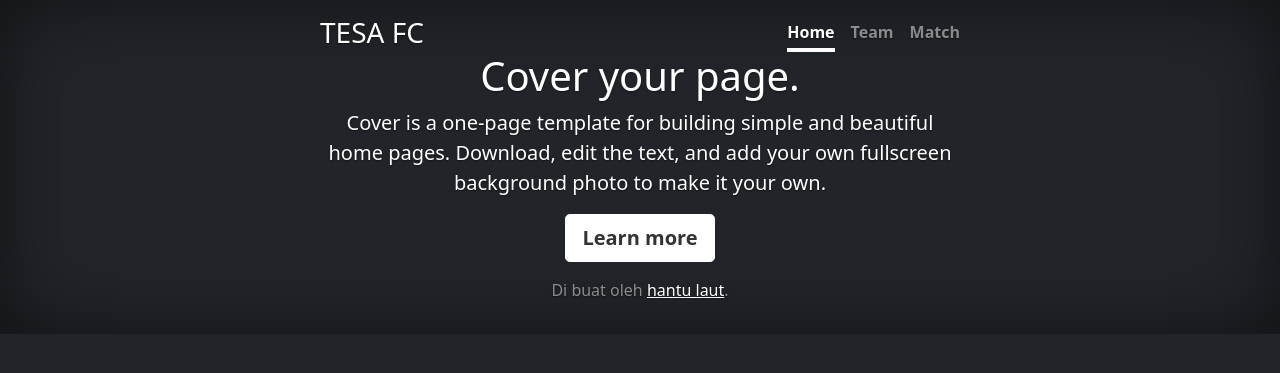
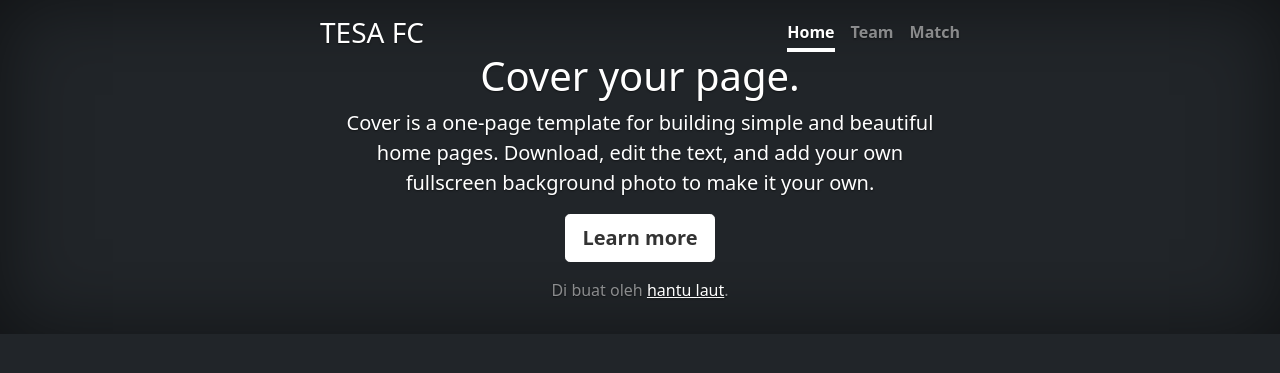
Before and after one commit to tesafc/www, a Jekyll site: the page built from index.html, in a window 1280 px wide. Shown: the top 373 px of the page. Built offline with Jekyll 4.4.1, drawn with Linux system fonts in a browser that asks for light colours.

Commit message:
Update default.html

```diff
--- a/_layouts/default.html
+++ b/_layouts/default.html
@@ -44,7 +44,7 @@
           </nav>
         </div>
       </header>
-      <main>
+      <main class="px-3">
         {{ content }}
       </main>
       <footer class="mt-auto text-white-50">
```
